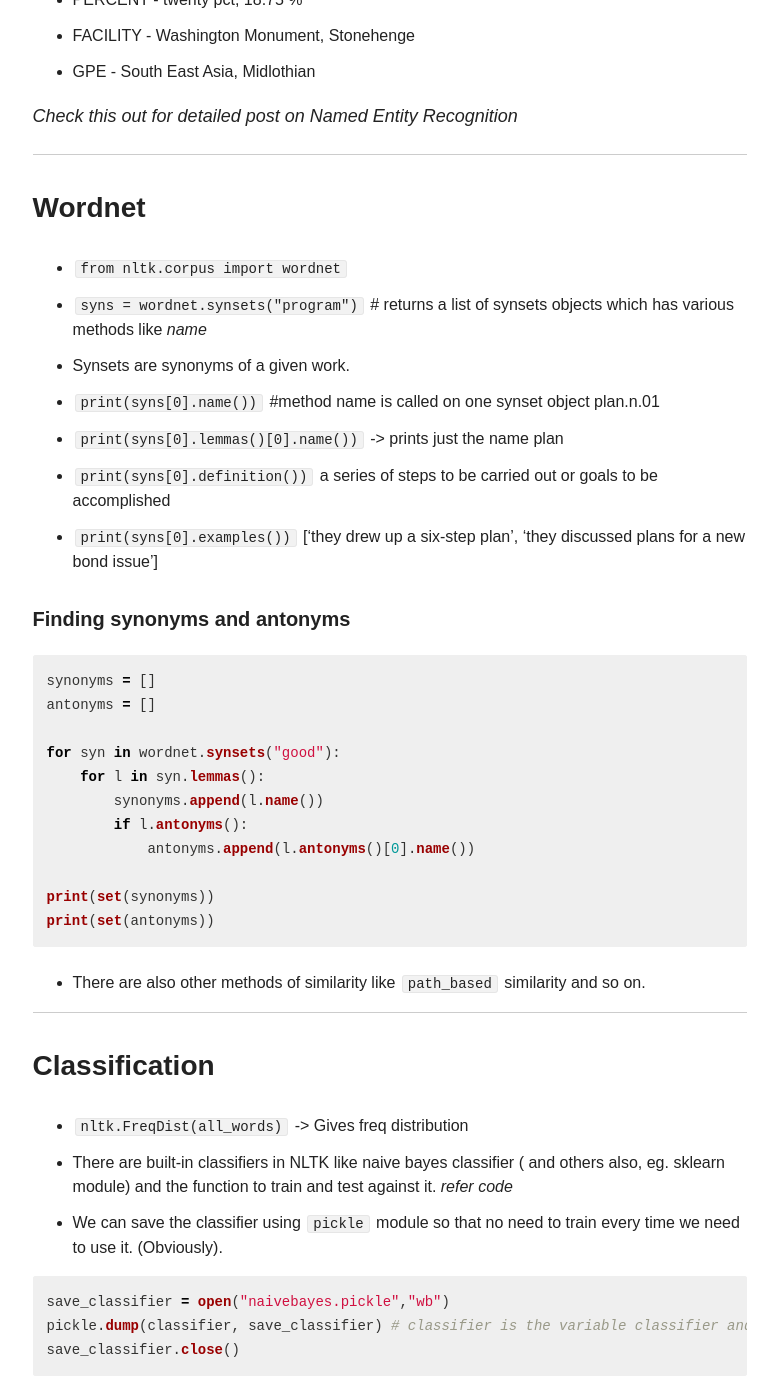
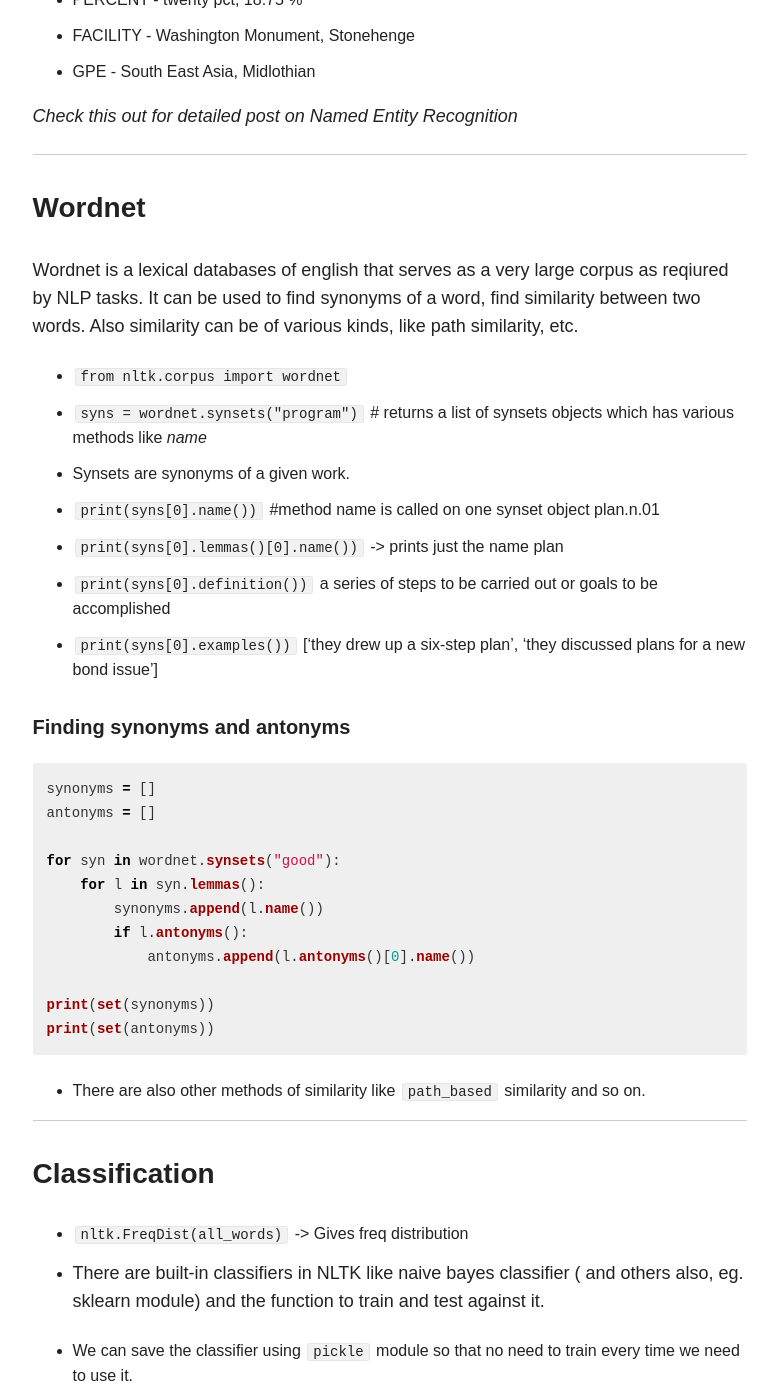
Before and after one commit to rikenshah/rikenshah.github.io, a Jekyll site: the page built from _posts/articles/2016-12-2-nltk-cheatsheet-part-2.md, in a window 1280 px wide and 1400 px high, scrolled down 849 px. Shown: the whole window, without its empty margins (347-1125 px from the left). Built offline with Jekyll 4.4.1, drawn with Linux system fonts in a browser that asks for light colours; nearby versions of some CDN libraries; comment, search, counter and statistics services are not loaded.

Commit message:
Update 2016-12-2-nltk-cheatsheet-part-2.md

````diff
--- a/_posts/articles/2016-12-2-nltk-cheatsheet-part-2.md
+++ b/_posts/articles/2016-12-2-nltk-cheatsheet-part-2.md
@@ -31,6 +31,8 @@
 __________________________________________________________________________________________
 
 ### Wordnet
+
+Wordnet is a lexical databases of english that serves as a very large corpus as reqiured by NLP tasks. It can be used to find synonyms of a word, find similarity between two words. Also similarity can be of various kinds, like path similarity, etc.
 
 - `from nltk.corpus import wordnet`
 - `syns = wordnet.synsets("program")` # returns a list of synsets objects which has various methods like *name*
@@ -67,8 +69,8 @@
 
 - `nltk.FreqDist(all_words)`  -> Gives freq distribution
 -  There are built-in classifiers in NLTK like naive bayes classifier ( and others also, eg. sklearn module) and the function to train and test against it.
-*refer code*
-- We can save the classifier using `pickle` module so that no need to train every time we need to use it. (Obviously).
+
+- We can save the classifier using `pickle` module so that no need to train every time we need to use it.
 
 ```python
 save_classifier = open("naivebayes.pickle","wb")
````
